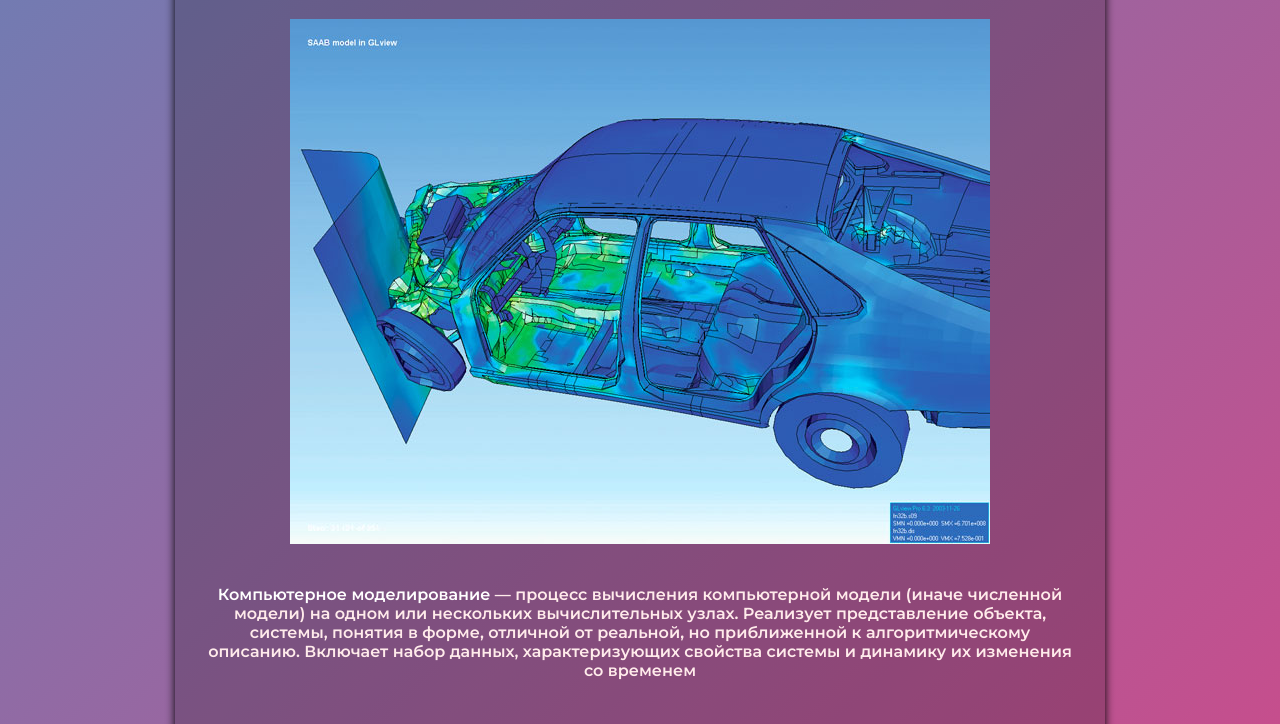
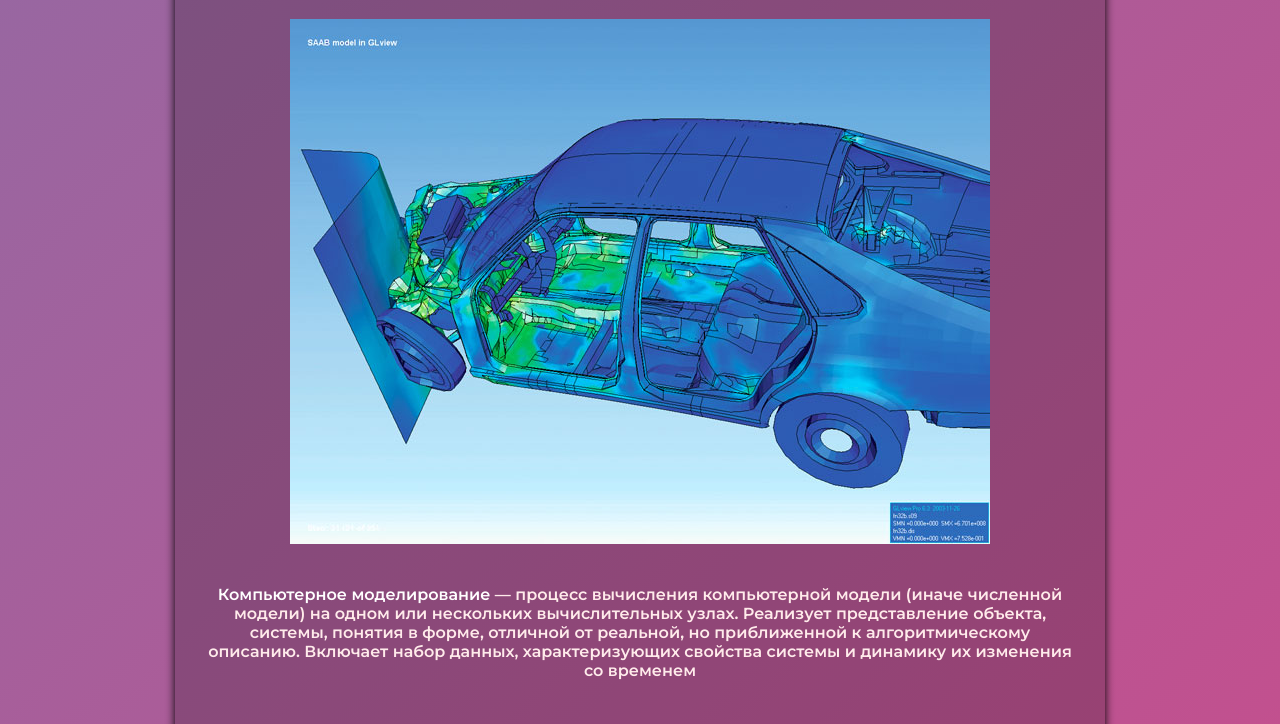
Before and after one commit to ArtemProgramming/My-WebProject, a plain HTML site: page School Project/index.html in a window 1280 px wide. Shown: the part 303-1027 px from the top of the page. Drawn offline with Linux system fonts and the light colour scheme; files whose address does not match are found by name.

Commit message:
Update style.css

```diff
--- a/School Project/style.css
+++ b/School Project/style.css
@@ -4,7 +4,7 @@ body{
 	margin: 0;
 	padding: 0;
 	background: linear-gradient(-45deg, #ee7752, #e73c7e, #23a6d5, #23d5ab);
-	background-size: 400% 400%;
+	background-size: 800% 800%;
 	animation: gradient 15s ease-in-out infinite;
 }
 
```
